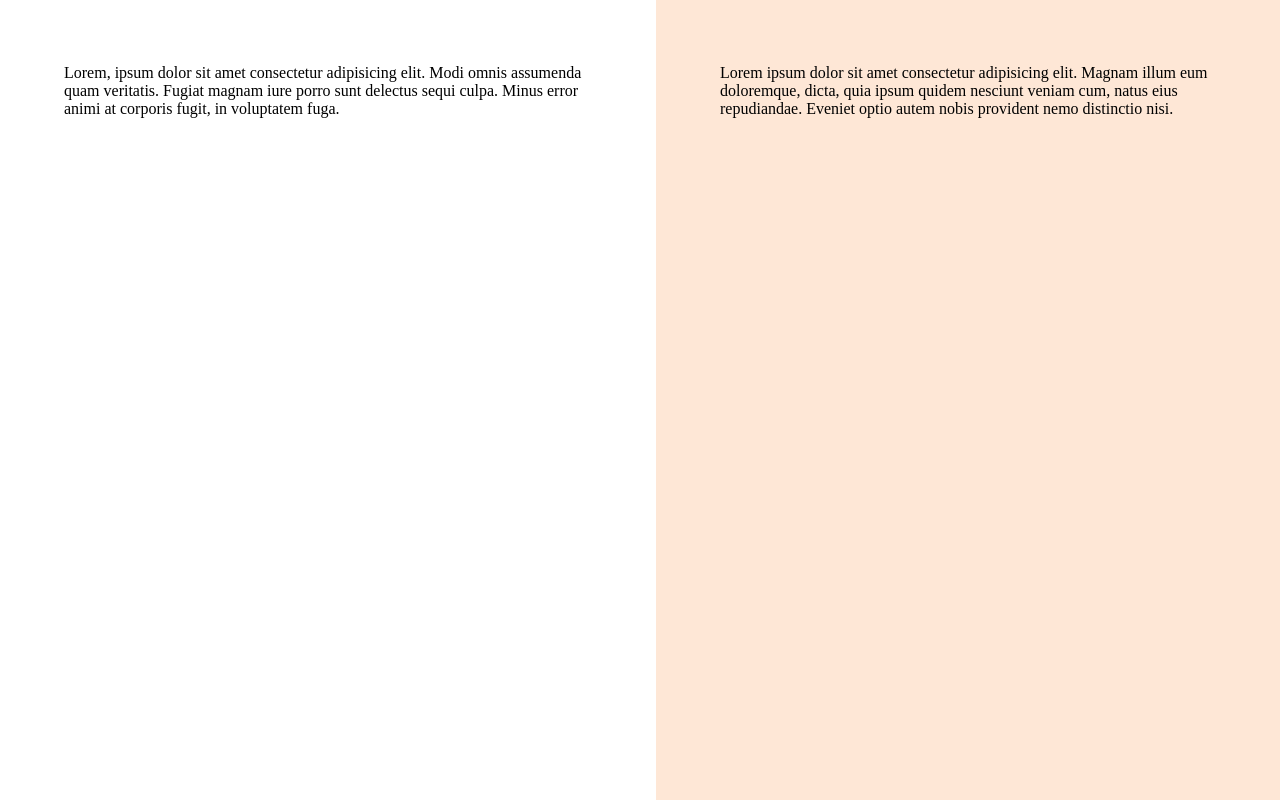
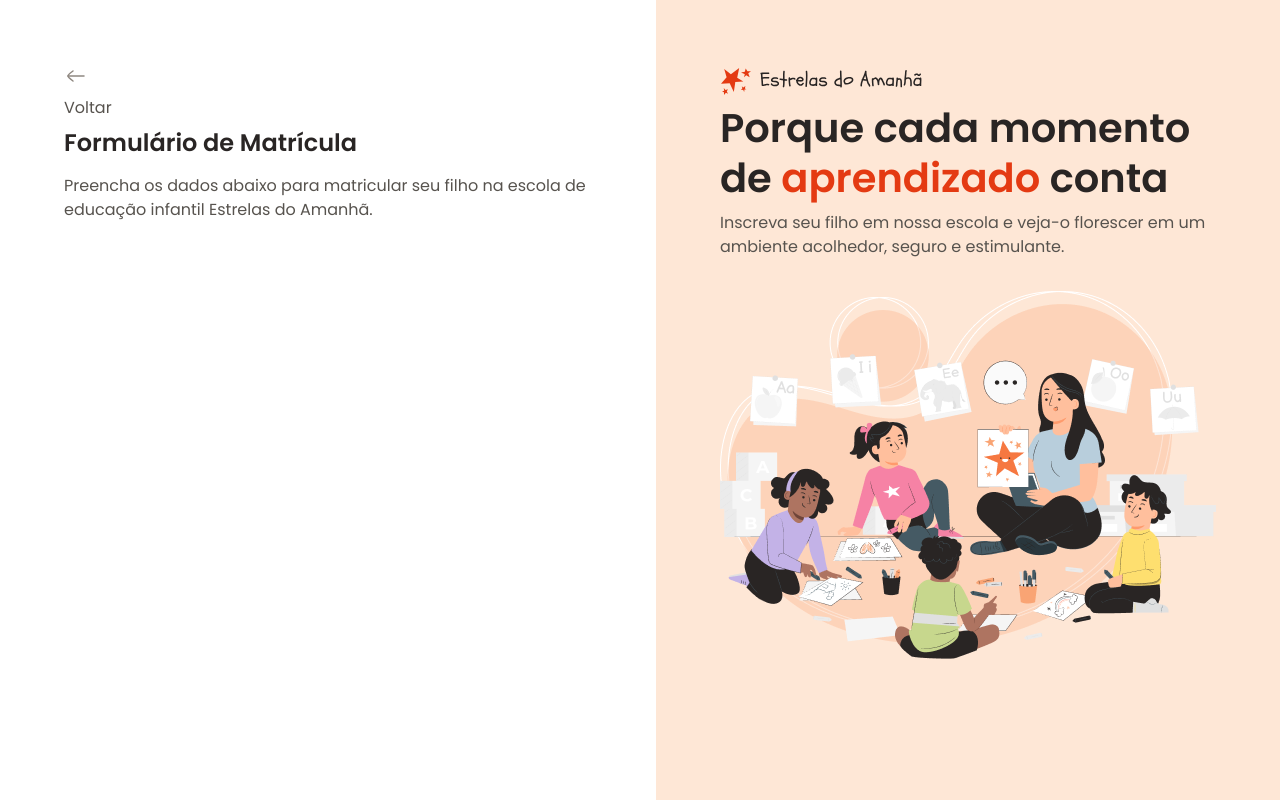
Before and after one commit to Lorenafsousa/Formulario-de-matricula, a plain HTML site: page index.html in a window 1280 px wide. Drawn offline with Linux system fonts and the light colour scheme.

Commit message:
conteudo aside e main inicial

```diff
--- a/index.html
+++ b/index.html
@@ -15,12 +15,27 @@
 <body>
   <div id="app">
     <main>
-      <div class="main-container">Lorem, ipsum dolor sit amet consectetur adipisicing elit. Modi omnis assumenda quam veritatis. Fugiat magnam iure porro sunt delectus sequi culpa. Minus error animi at corporis fugit, in voluptatem fuga.
+      <div class="main-container">
+        <div class="back">
+          <img src="assets/icons/arrow-left-02.svg" alt="ícone de voltar">
+          <span>Voltar</span>
+
+          <h1>Formulário de Matrícula</h1>
+          <p>Preencha os dados abaixo para matricular seu filho na escola de educação infantil Estrelas do Amanhã.</p>
+        </div>
       </div>
     </main>
 
     <aside>
-      <div class="aside-container">Lorem ipsum dolor sit amet consectetur adipisicing elit. Magnam illum eum doloremque, dicta, quia ipsum quidem nesciunt veniam cum, natus eius repudiandae. Eveniet optio autem nobis provident nemo distinctio nisi.</div>
+      <div class="aside-container">
+        <header>
+          <img src="assets/icons/Frame 48095956.svg" alt="Logo da escola estrelas do amanhã">
+          <h2>Porque cada momento de <span>aprendizado</span> conta</h2>
+          <p>Inscreva seu filho em nossa escola e veja-o florescer em um ambiente acolhedor, seguro e estimulante.</p>
+        </header>
+
+        <img src="assets/Illustration.png" alt="Imagem de crianças em uma roda, sentadas no chão com sua professora">
+      </div>
     </aside>
   </div>
 </body>
--- a/styles/global.css
+++ b/styles/global.css
@@ -24,4 +24,16 @@
 
 body {
   overflow: hidden;
+
+  font: var(--text);
+  color: var(--text-secondary);
 }
+
+h1, h2 {
+  color: var(--text-primary);
+}
+
+img {
+  max-width: 100%;
+  height: auto;
+}
--- a/styles/layout.css
+++ b/styles/layout.css
@@ -14,14 +14,39 @@ main {
     max-width: 33rem;
     margin-left: auto;
   }
+
+  & .back {
+    display: grid;
+    align-items: center;
+    gap: .5rem;
+    margin-bottom: 1.5rem;
+  }
+
+  & h1 {
+    font: 600 1.5rem/1.25 var(--font-family);
+    margin-bottom: .5rem;
+
+  }
 }
 
 aside {
   background-color: var(--surface-secondary);
   padding: 4rem;
 
-    & .aside-container {
+  & .aside-container {
     max-width: 33rem;
     margin-right: auto;
+
+    & > img {
+      margin-top: 2rem;
+    }
+  }
+
+  & h2 {
+    font: 600 2.5rem/1.25 var(--font-family);
+    margin-bottom: .5rem;
+    & span {
+      color: var(--text-highlight);
+    }
   }
 }
```
